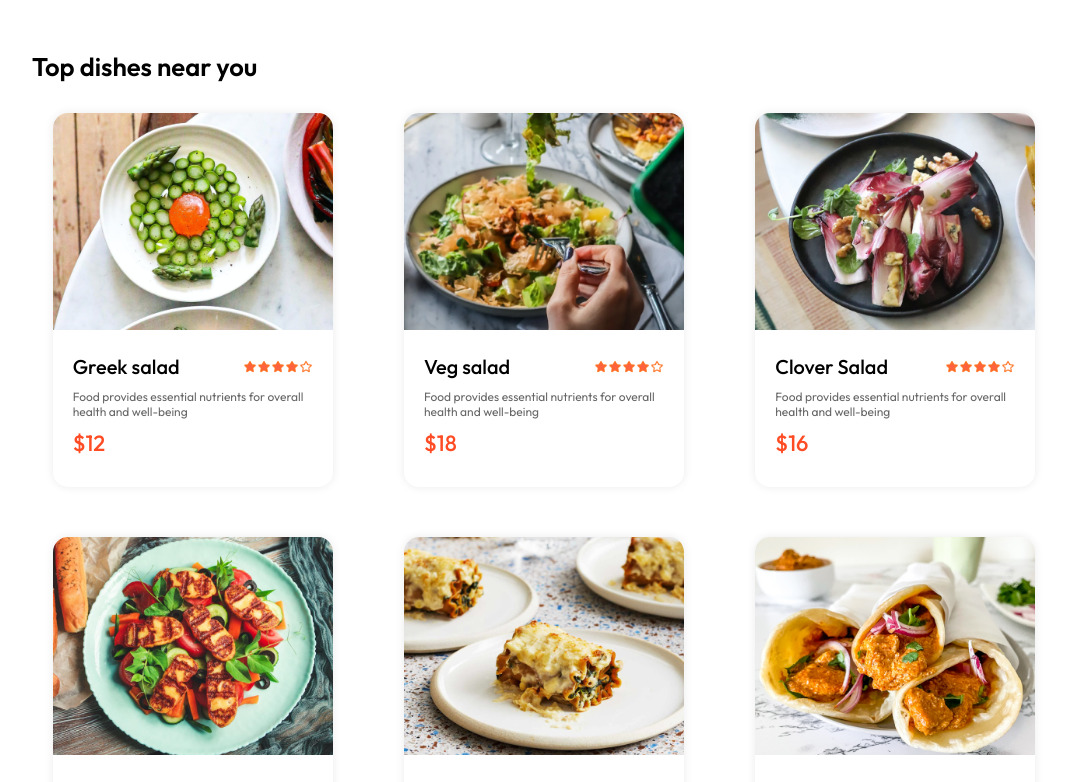
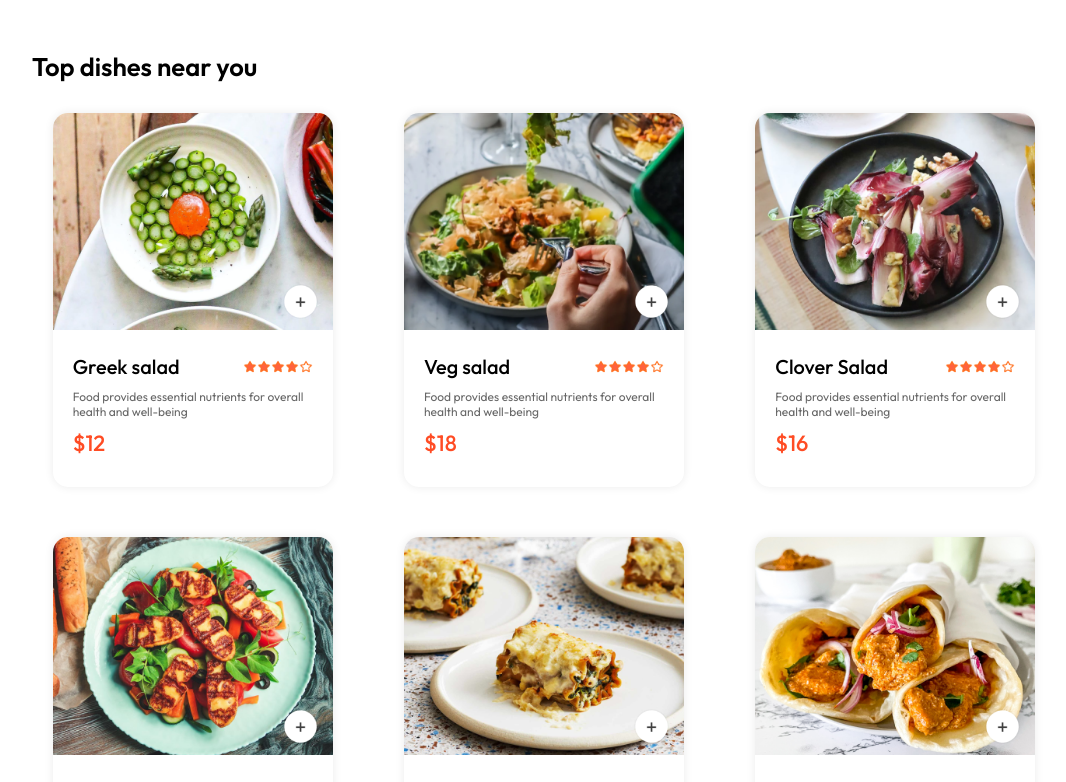
Before and after one commit to harsh-singh10/Food-del, a React (Vite) app: page / in a window 1280 px wide. Shown: the part 852-1634 px from the top of the page, without its empty margins (96-1162 px from the left). Built offline with nearby package versions, Linux system fonts and the light colour scheme.

Commit message:
fix counter button bug

```diff
--- a/src/components/FoodItem/FoodItem.jsx
+++ b/src/components/FoodItem/FoodItem.jsx
@@ -13,7 +13,16 @@ const FoodItem = ({ image, name, price, desc , id }) => {
         <div className='food-item'>
             <div className='food-item-img-container'>
                 <img className='food-item-image' src={image} alt="" />
+               {!itemCount
+                ? <img className='add' onClick={()=>setItemCount(prev => prev+1)}  src={assets.add_icon_white} alt="" srcset="" />
+                : <div className="food-item-counter">
 
+                        <img src={assets.add_icon_green} onClick={()=>setItemCount(prev => prev +1)} alt="" />
+                        <p>{itemCount}</p>
+                        <img src={assets.remove_icon_red} onClick={()=> setItemCount(prev => prev-1)} alt="" />
+
+                     </div>
+               }
             </div>
             <div className="food-item-info">
                 <div className="food-item-name-rating">
```
